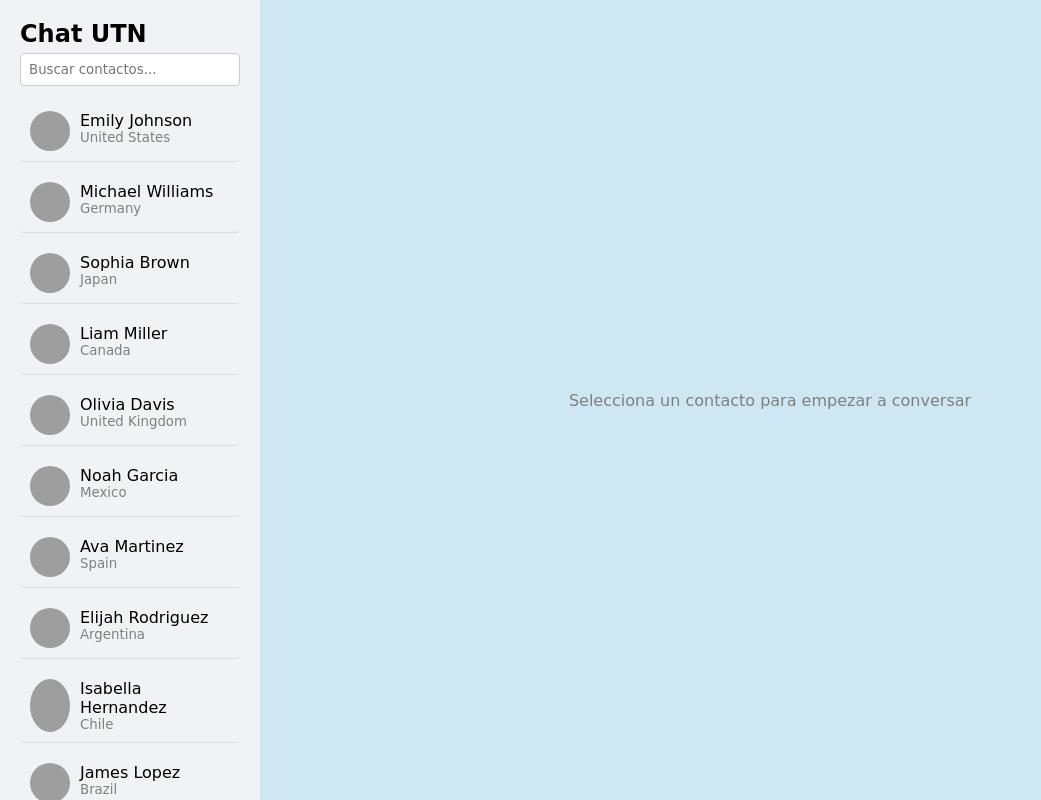
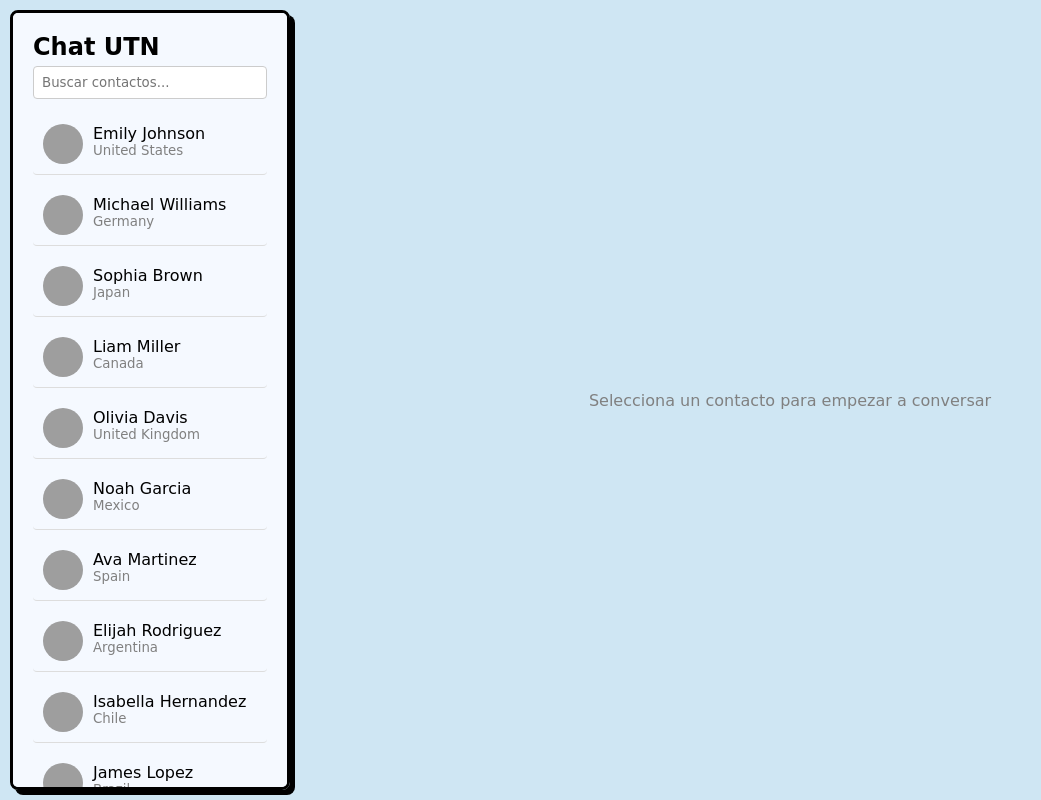
Before and after one commit to laresrocio/tp-final-frontend-999200928, a React (Vite) app: page / in a window 1280 px wide. Shown: the whole page, without its empty margins (0-1041 px from the left). Built offline with nearby package versions, Linux system fonts and the light colour scheme; sample sign-in values are in the browser's storage; grey boxes are pictures that could not be loaded.

Commit message:
change: colores y estilos de aside

```diff
--- a/src/styles/main.css
+++ b/src/styles/main.css
@@ -45,10 +45,14 @@
 }
 
 aside {
-  background-color: #f0f2f5;
-  width: 260px;
+  background-color: var(--blue-100);
+  width: 280px;
   padding: 20px;
   overflow-y: scroll;
+  border: 3px solid var(--border);
+  margin: 10px;
+  border-radius: 8px;
+  box-shadow: var(--shadow-strong);
 }
 
 section {
```
